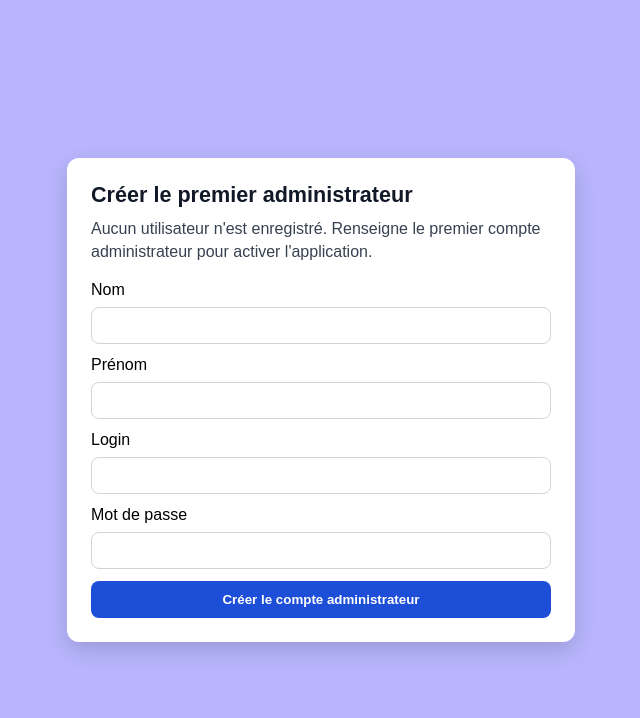
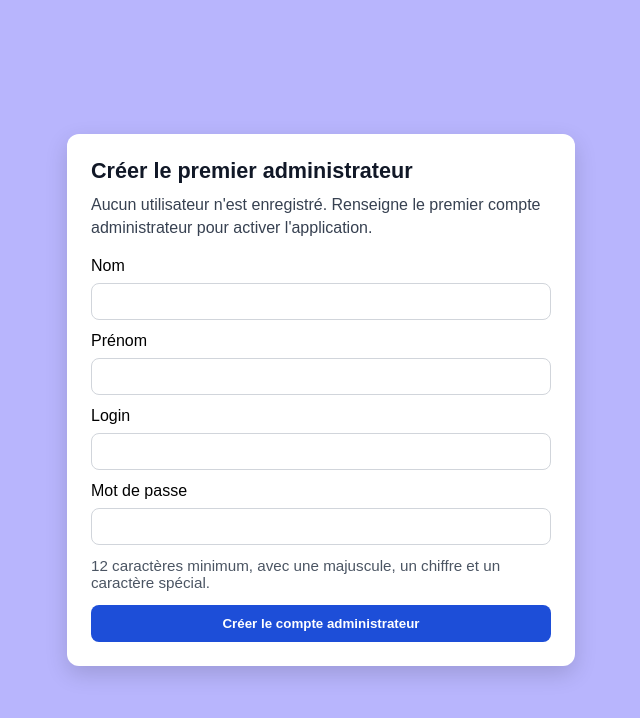
Before and after one commit to Diablohazard/PF3, a Flask app: page /bootstrap-admin in a window 1280 px wide. Shown: the top 718 px of the page, without its empty margins (319-959 px from the left). Run offline with Flask 3, Linux system fonts and the light colour scheme; the visitor is signed in with stand-in values (Sample User, id 1); data that the repository does not hold is empty.

Commit message:
securisation mdp

```diff
--- a/app/app.py
+++ b/app/app.py
@@ -1,4 +1,5 @@
 import os
+import re
 import time
 from datetime import datetime
 
@@ -492,6 +493,20 @@ def normalize_role_code(role_value):
     if not role_value:
         return ""
     return ROLE_VALUE_TO_CODE.get(str(role_value).strip().casefold(), "")
+
+
+def validate_password_strength(password):
+    # Politique minimale de complexité appliquée à toute création/modification de compte.
+    # Règle minimale demandée pour tous les comptes créés/modifiés depuis l'application.
+    if len(password or "") < 12:
+        return False, "Le mot de passe doit contenir au moins 12 caractères."
+    if not re.search(r"[A-Z]", password):
+        return False, "Le mot de passe doit contenir au moins une majuscule."
+    if not re.search(r"\d", password):
+        return False, "Le mot de passe doit contenir au moins un chiffre."
+    if not re.search(r"[^A-Za-z0-9]", password):
+        return False, "Le mot de passe doit contenir au moins un caractère spécial."
+    return True, ""
 
 
 def get_role_label(role_value):
@@ -714,6 +729,11 @@ def create_registered_user(nom, prenom, identifiant, password, role):
         if not role_code:
             return False, "Rôle invalide."
 
+        # Contrôle serveur obligatoire: empêche de contourner la validation HTML du formulaire.
+        password_ok, password_message = validate_password_strength(password)
+        if not password_ok:
+            return False, password_message
+
         users_table_name, roles_table_name = ensure_user_management_tables(table_cursor)
         cursor.execute(
             f"SELECT id_user FROM `{users_table_name}` WHERE LOWER(login) = LOWER(%s) LIMIT 1",
@@ -776,6 +796,11 @@ def update_registered_user(original_identifiant, nom, prenom, identifiant, passw
         role_code = normalize_role_code(role)
         if not role_code:
             return False, "Rôle invalide."
+
+        # On réapplique la même règle lors de la modification pour garder une politique homogène.
+        password_ok, password_message = validate_password_strength(password)
+        if not password_ok:
+            return False, password_message
 
         users_table_name, roles_table_name = ensure_user_management_tables(table_cursor)
         cursor.execute(
--- a/templates/bootstrap_admin.html
+++ b/templates/bootstrap_admin.html
@@ -78,7 +78,9 @@
             <input id="identifiant" type="text" name="identifiant" required>
 
             <label for="mot_de_passe">Mot de passe</label>
-            <input id="mot_de_passe" type="password" name="mot_de_passe" required>
+            <!-- Indication UI: le backend refait systématiquement la validation de complexité. -->
+            <input id="mot_de_passe" type="password" name="mot_de_passe" required minlength="12" title="12 caractères minimum, avec une majuscule, un chiffre et un caractère spécial.">
+            <p style="margin: 0 0 14px 0; color: #4b5563; font-size: 0.95rem;">12 caractères minimum, avec une majuscule, un chiffre et un caractère spécial.</p>
 
             <button class="bootstrap-submit" type="submit">Créer le compte administrateur</button>
         </form>
--- a/templates/dashboard_operateur.html
+++ b/templates/dashboard_operateur.html
@@ -492,7 +492,9 @@
                         </div>
                         <div style="min-width: 0;">
                             <label for="mot_de_passe">Mot de passe</label><br>
-                            <input type="password" id="mot_de_passe" name="mot_de_passe" required style="width: 100%; padding: 8px;">
+                            <!-- Aide côté navigateur uniquement: la règle finale reste validée côté backend. -->
+                            <input type="password" id="mot_de_passe" name="mot_de_passe" required minlength="12" title="12 caractères minimum, avec une majuscule, un chiffre et un caractère spécial." style="width: 100%; padding: 8px;">
+                            <small style="display: block; margin-top: 6px; color: #4b5563;">12 caractères minimum, avec une majuscule, un chiffre et un caractère spécial.</small>
                         </div>
                         <div style="min-width: 0;">
                             <label for="role">Choix du role</label><br>
```
